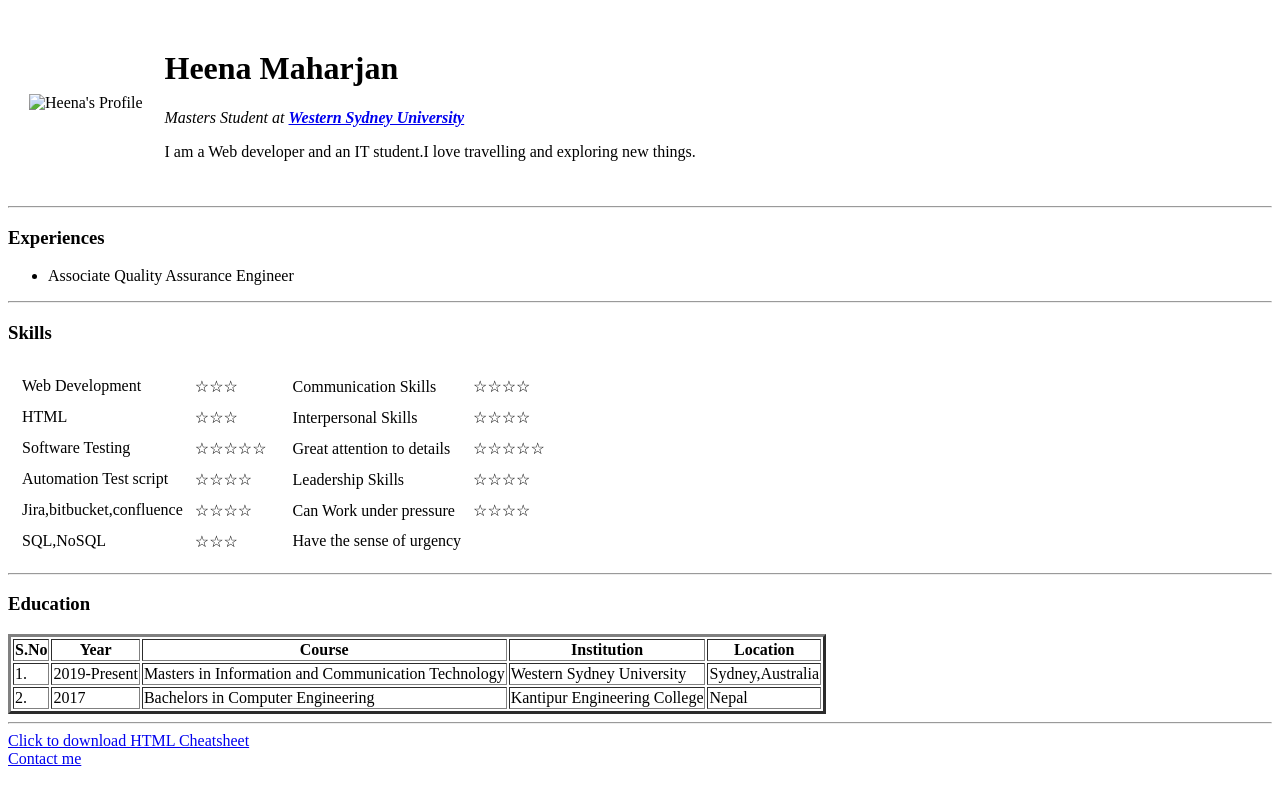
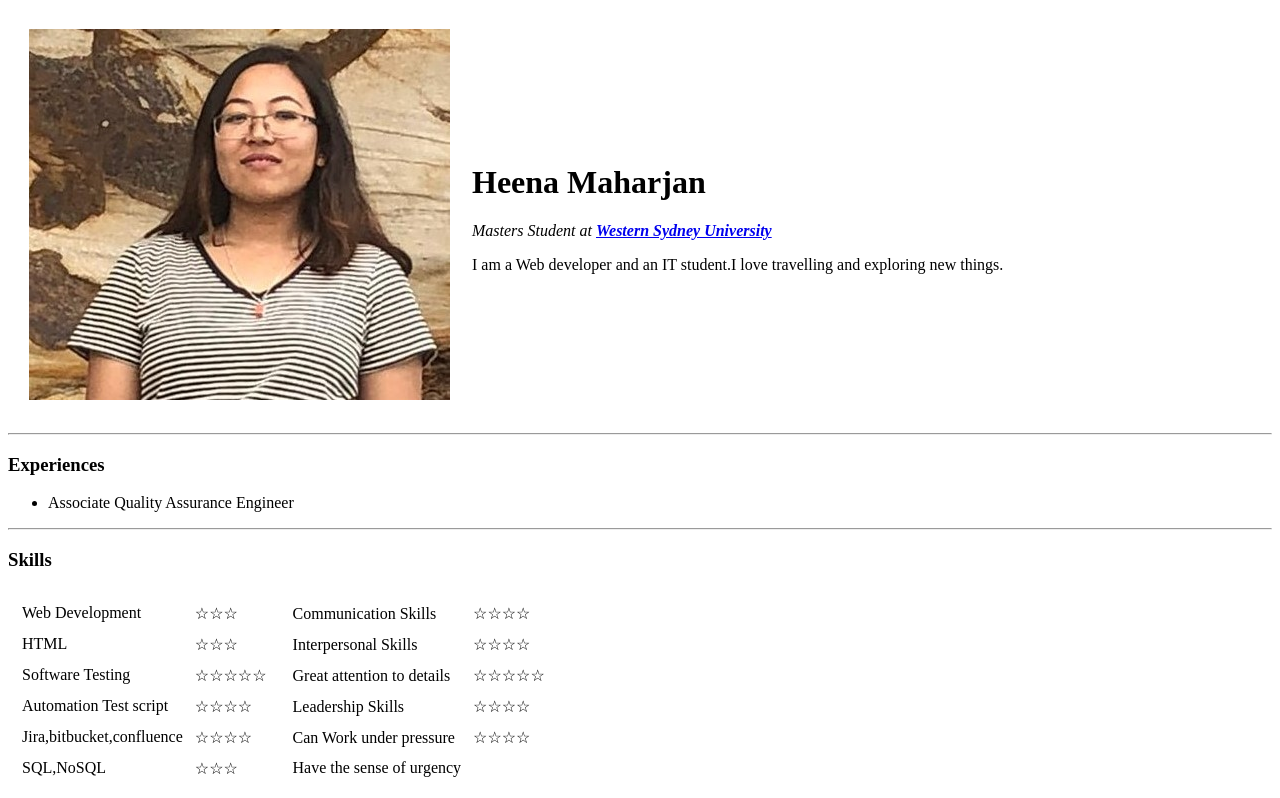
Before and after one commit to DiamondHandicraft/Web-development, a plain HTML site: page index.html in a window 1280 px wide. Shown: the top 798 px of the page. Drawn offline with Linux system fonts and the light colour scheme.

Commit message:
updated files for image

```diff
--- a/index.html
+++ b/index.html
@@ -4,12 +4,15 @@
 <head>
   <meta charset="utf-8">
   <title> Heena's Personal Site </title>
+    <link rel="stylesheet" href="css/style.css">
+
+
 </head>
 
 <body>
   <table cellspacing="20">
     <tr>
-      <td><img src="images/heena.jpg" alt="Heena's Profile"></td>
+      <td><img class="profile picture" src="heena.jpg" alt="Heena's Profile"></td>
       <td>
         <h1>Heena Maharjan</h1>
         <p><em>Masters Student at <strong><a href="https://www.westernsydney.edu.au/">Western Sydney University</a></strong> </em></p>
```
Also changed, not shown: Contact.html (+2 -1 lines).
